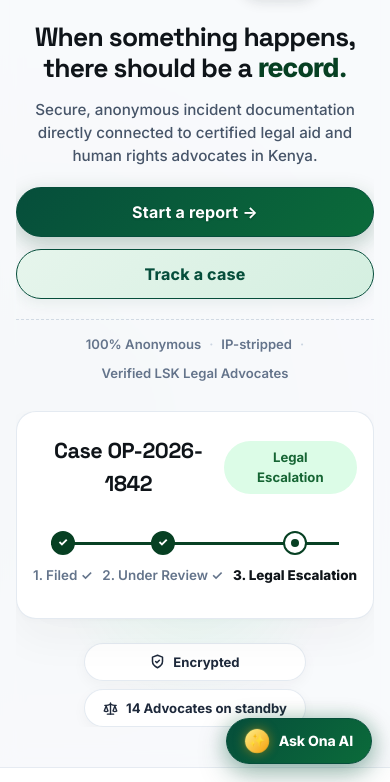
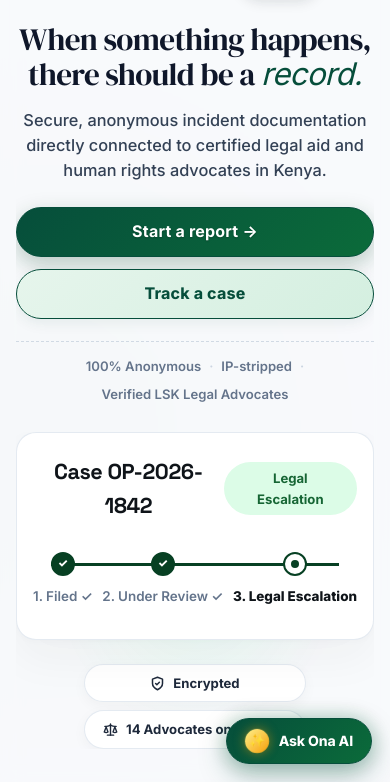
Before and after one commit to Mutisyaaa/OnaPolisi, a website: page Index.html in a window 390 px wide. Shown: the part 62-844 px from the top of the page. Drawn offline with Linux system fonts and the light colour scheme; no server answers.

Commit message:
style: apply authoritative legal serif DM Serif Display and increase hero font size

```diff
--- a/Index.html
+++ b/Index.html
@@ -10,9 +10,10 @@
   <link rel="apple-touch-icon" href="/favicon-512.png" />
   <link rel="preconnect" href="https://fonts.googleapis.com" />
   <link rel="preconnect" href="https://fonts.gstatic.com" crossorigin />
-  <link href="https://fonts.googleapis.com/css2?family=Inter:wght@400;500;600;700;750;800&family=Space+Grotesk:wght@500;600;700;800;900&display=swap" rel="stylesheet" />
+  <link href="https://fonts.googleapis.com/css2?family=DM+Serif+Display:ital@0;1&family=Inter:wght@400;500;600;700;750;800&family=Libre+Baskerville:ital,wght@0,400;0,700;1,400&family=Space+Grotesk:wght@500;600;700;800;900&display=swap" rel="stylesheet" />
   <style>
     :root {
+      --font-legal: 'DM Serif Display', 'Libre Baskerville', Georgia, 'Times New Roman', serif;
       --font-display: 'Space Grotesk', -apple-system, BlinkMacSystemFont, "Segoe UI", sans-serif;
       --font-body: 'Inter', ui-sans-serif, system-ui, -apple-system, BlinkMacSystemFont, "Segoe UI", sans-serif;
       --bg: #F8FAFC;
@@ -259,22 +260,35 @@
       border-radius: 28px;
     }
 
-    /* Hero Content (Clean, Open & Well-Fitted Layout) */
+    /* Hero Content (Authoritative Legal Business Aesthetic) */
     .hero-content {
       position: relative;
       z-index: 2;
     }
     .hero-content h1 {
       margin-top: 0;
-      font-size: clamp(2rem, 3.4vw, 3rem);
-      font-weight: 800;
-      line-height: 1.14;
-      letter-spacing: -0.03em;
-      margin-bottom: 18px;
-    }
-    .hero-title-accent { color: #074023; font-weight: 900; }
-    .hero-copy { max-width: 480px; margin-bottom: 24px; color: #475569; font-size: 1.05rem; line-height: 1.52; font-weight: 450; }
-    .hero-actions { display: flex; flex-wrap: wrap; gap: 12px; align-items: center; margin-bottom: 20px; }
+      font-family: var(--font-legal);
+      font-size: clamp(2.55rem, 4.4vw, 3.85rem);
+      font-weight: 400;
+      line-height: 1.08;
+      letter-spacing: -0.02em;
+      margin-bottom: 22px;
+      color: #0F172A;
+    }
+    .hero-title-accent {
+      color: #064E3B;
+      font-style: italic;
+      font-weight: 400;
+    }
+    .hero-copy {
+      max-width: 510px;
+      margin-bottom: 28px;
+      color: #334155;
+      font-size: 1.12rem;
+      line-height: 1.55;
+      font-weight: 450;
+    }
+    .hero-actions { display: flex; flex-wrap: wrap; gap: 14px; align-items: center; margin-bottom: 22px; }
 
     .hero-trust-bar {
       display: flex;
@@ -1247,14 +1261,14 @@
       }
       h1,
       .hero-content h1 {
-        font-size: clamp(1.65rem, 6.2vw, 2.15rem);
-        line-height: 1.15;
-        margin-bottom: 14px;
+        font-size: clamp(1.95rem, 7.2vw, 2.65rem);
+        line-height: 1.12;
+        margin-bottom: 16px;
       }
       .hero-copy {
-        font-size: 0.95rem;
-        line-height: 1.5;
-        margin-bottom: 20px;
+        font-size: 1.02rem;
+        line-height: 1.52;
+        margin-bottom: 24px;
       }
       .hero-actions {
         flex-direction: column;
```
